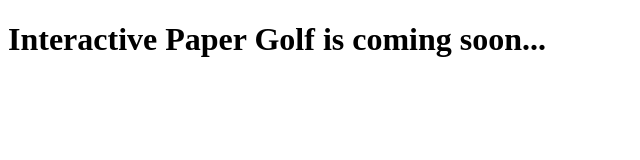
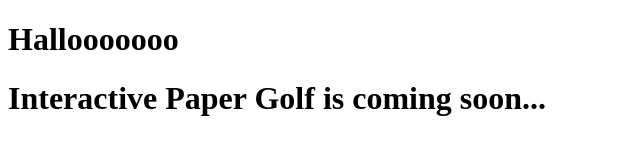
Before and after one commit to InteractivePaperGolf/IPG-Landing-Page, a plain HTML site: page index.html in a window 1280 px wide. Shown: the whole page, without its empty margins (0-640 px from the left). Drawn offline with Linux system fonts and the light colour scheme.

Commit message:
Update index.html

```diff
--- a/index.html
+++ b/index.html
@@ -9,7 +9,7 @@
   <meta name="keywords" content="interactive, paper, golf, interactive paper golf, paper golf, pen paper">
   </head>
   <body>
-
+  <h1>Hallooooooo</h1>
   <h1>Interactive Paper Golf is coming soon...</h1>
 
   </body>
```
